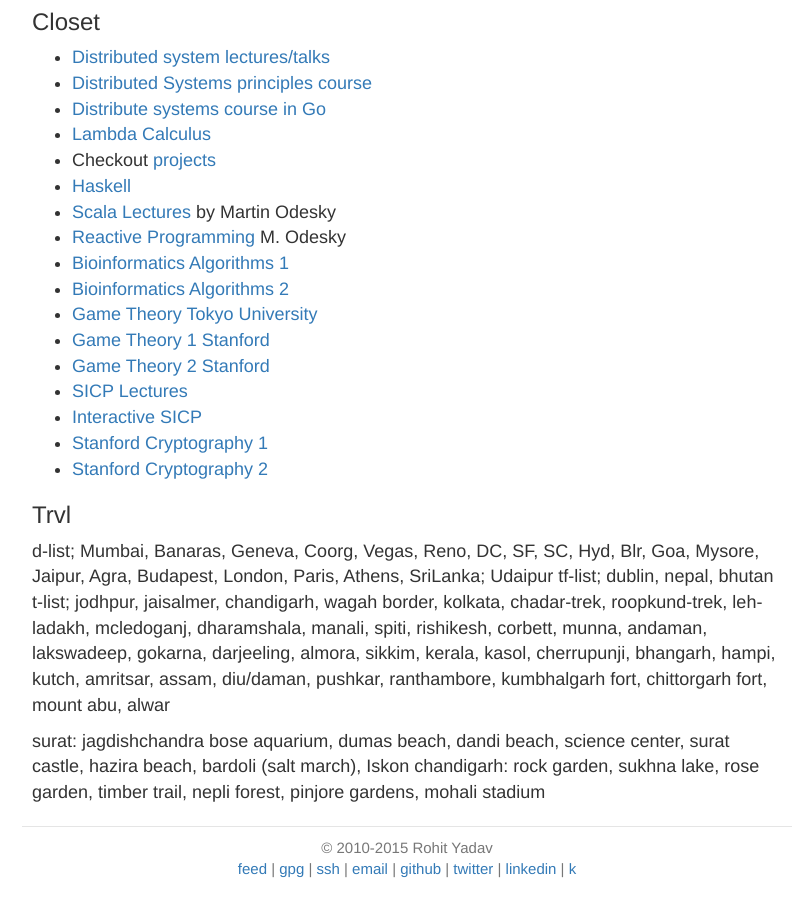
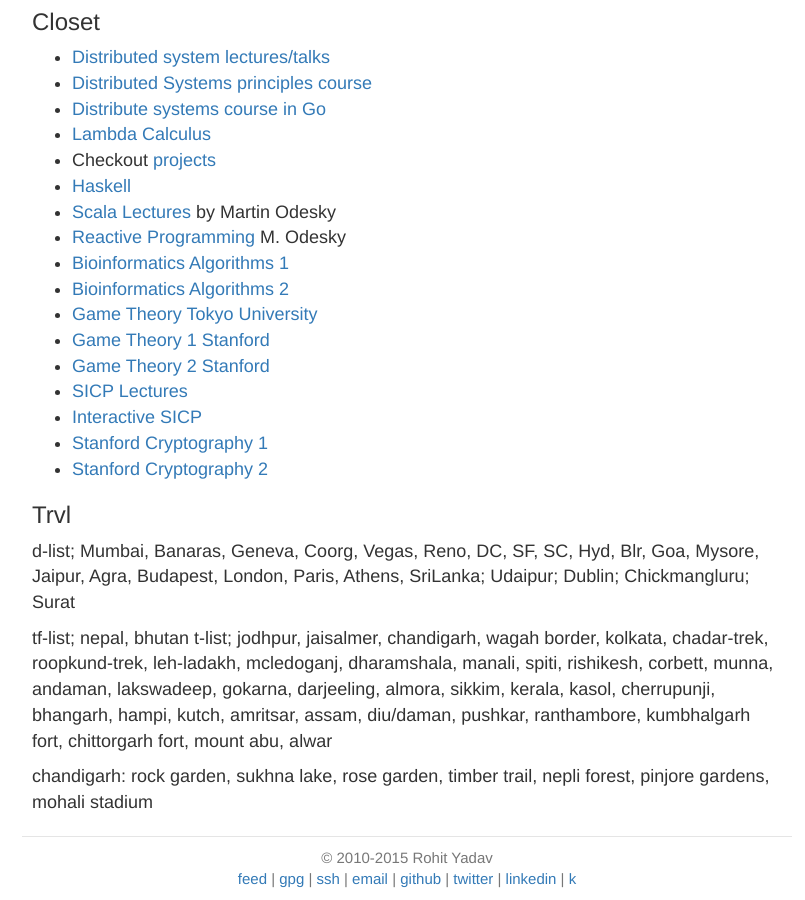
Before and after one commit to rohityadavcloud/rohityadavcloud.github.io, a Jekyll site: the page built from k/index.markdown, in a window 1280 px wide and 900 px high, scrolled down 8525 px. Shown: the whole window, without its empty margins (233-1038 px from the left). Built offline with Jekyll 4.4.1, drawn with Linux system fonts in a browser that asks for light colours.

Commit message:
kup plcs

```diff
--- a/k/index.markdown
+++ b/k/index.markdown
@@ -357,9 +357,9 @@
 
 ### Trvl
 
-d-list; Mumbai, Banaras, Geneva, Coorg, Vegas, Reno, DC, SF, SC, Hyd, Blr, Goa, Mysore, Jaipur, Agra, Budapest, London, Paris, Athens, SriLanka; Udaipur
-tf-list; dublin, nepal, bhutan
+d-list; Mumbai, Banaras, Geneva, Coorg, Vegas, Reno, DC, SF, SC, Hyd, Blr, Goa, Mysore, Jaipur, Agra, Budapest, London, Paris, Athens, SriLanka; Udaipur; Dublin; Chickmangluru; Surat
+
+tf-list; nepal, bhutan
 t-list; jodhpur, jaisalmer, chandigarh, wagah border, kolkata, chadar-trek, roopkund-trek, leh-ladakh, mcledoganj, dharamshala, manali, spiti, rishikesh, corbett, munna, andaman, lakswadeep, gokarna, darjeeling, almora, sikkim, kerala, kasol, cherrupunji, bhangarh, hampi, kutch, amritsar, assam, diu/daman, pushkar, ranthambore, kumbhalgarh fort, chittorgarh fort, mount abu, alwar
 
-surat: jagdishchandra bose aquarium, dumas beach, dandi beach, science center, surat castle, hazira beach, bardoli (salt march), Iskon
 chandigarh: rock garden, sukhna lake, rose garden, timber trail, nepli forest, pinjore gardens, mohali stadium
```
